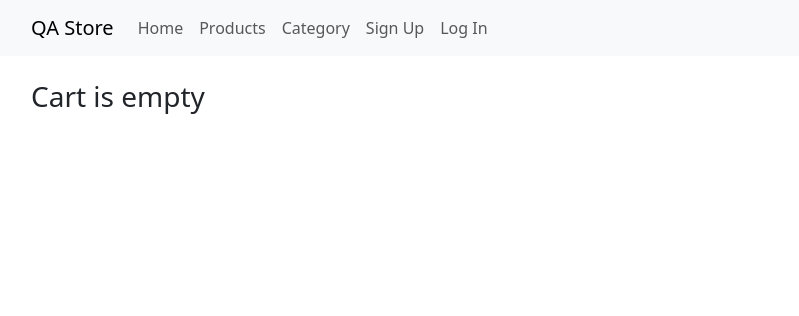
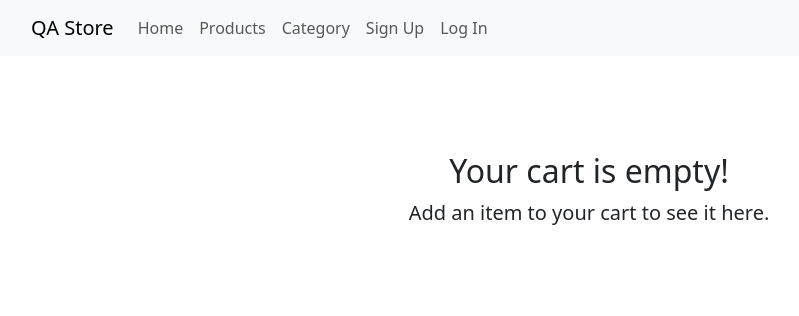
Before and after one commit to jamesbryer/ams_proj_1, a Flask app: template application/templates/cart.html in a window 1280 px wide. Shown: the top 316 px of the page, without its empty margins (51-850 px from the left). Run offline with Flask 3, Linux system fonts and the light colour scheme; the template is opened without the code that fills it, so the values that code supplies are empty.

Commit message:
Added empty cart functionality

```diff
--- a/application/templates/cart.html
+++ b/application/templates/cart.html
@@ -44,8 +44,16 @@
     </tfoot>
 </table>
 <a href="/checkout"><button class="btn btn-primary">Checkout</button></a>
+<!-- else - cart is empty -->
 {% else %}
-<h3>Cart is empty</h3>
+<div class="container mt-5 pt-5">
+    <div class="row justify-content-center">
+        <div class="col-md-8 text-center">
+            <h2>Your cart is empty!</h2>
+            <p class="lead">Add an item to your cart to see it here.</p>
+        </div>
+    </div>
+</div>
 {% endif %}
 <script>
     // if there is an item in the form
```
